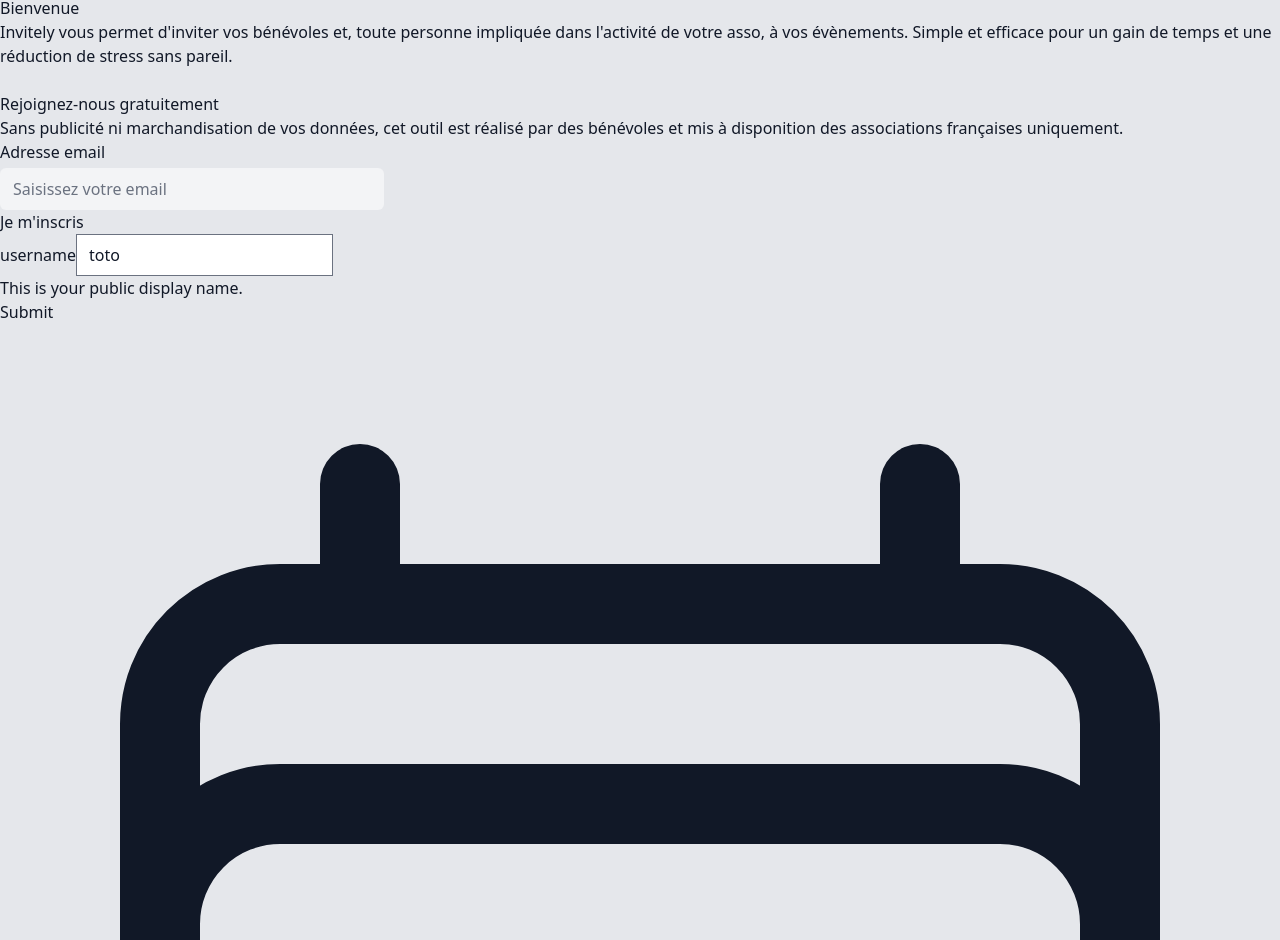
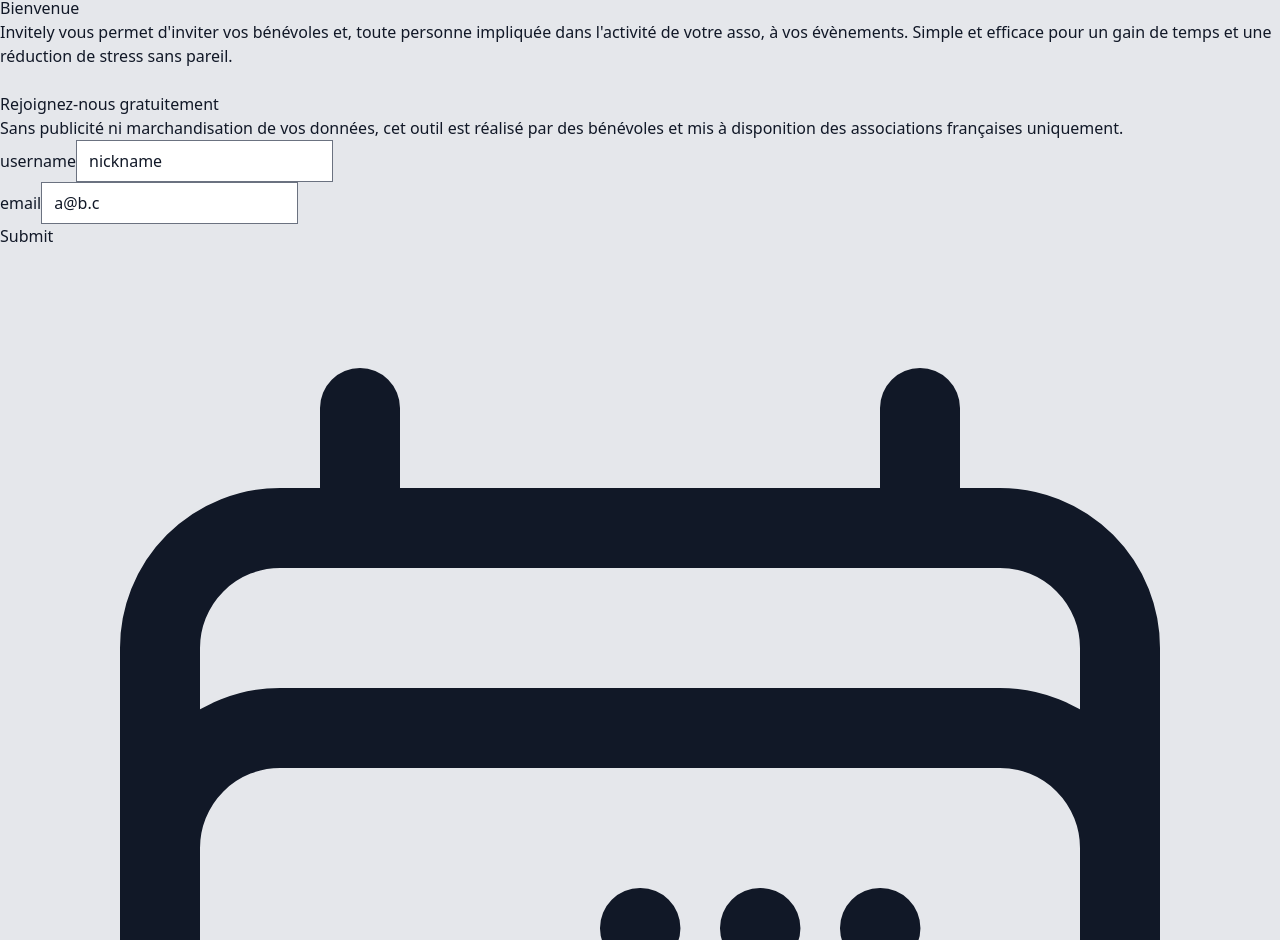
Before and after one commit to abeauvois/invitely, a React (Vite) app: page / in a window 1280 px wide. Shown: the part 1076-2016 px from the top of the page. Built offline with nearby package versions, Linux system fonts and the light colour scheme.

Commit message:
feat: use textinput in profileform

```diff
--- a/src/components/ui/input.tsx
+++ b/src/components/ui/input.tsx
@@ -3,7 +3,7 @@
 import { cn } from "@/lib/utils"
 
 export interface InputProps
-  extends React.InputHTMLAttributes<HTMLInputElement> {}
+  extends React.InputHTMLAttributes<HTMLInputElement> { }
 
 const Input = React.forwardRef<HTMLInputElement, InputProps>(
   ({ className, type, ...props }, ref) => {
@@ -11,7 +11,7 @@
       <input
         type={type}
         className={cn(
-          "flex h-10 w-full rounded-md border border-input bg-background px-3 py-2 text-sm ring-offset-background file:border-0 file:bg-transparent file:text-sm file:font-medium placeholder:text-muted-foreground focus-visible:outline-none focus-visible:ring-2 focus-visible:ring-ring focus-visible:ring-offset-2 disabled:cursor-not-allowed disabled:opacity-50",
+          "flex h-10 w-full rounded-md border border-input px-3 py-2 text-sm ring-offset-background file:border-0 file:bg-transparent file:text-sm file:font-medium placeholder:text-muted-foreground focus-visible:outline-none focus-visible:ring-2 focus-visible:ring-ring focus-visible:ring-offset-2 disabled:cursor-not-allowed disabled:opacity-50",
           className
         )}
         ref={ref}
--- a/src/modules/Home/Home.tsx
+++ b/src/modules/Home/Home.tsx
@@ -24,12 +24,8 @@
               <br />
               <h2 className="text-3xl font-bold tracking-tight text-white sm:text-4xl">Rejoignez-nous gratuitement</h2>
               <p className="mt-4 text-lg leading-8 text-invitely-light">Sans publicité ni marchandisation de vos données, cet outil est réalisé par des bénévoles et mis à disponition des associations françaises uniquement.</p>
-              <div className="mt-6 flex max-w-md gap-x-4">
-                <label htmlFor="email-address" className="sr-only">Adresse email</label>
-                <input id="email-address" name="email" type="email" required className="min-w-0 flex-auto rounded-md border-0 bg-white/2 px-3.5 py-2 text-white shadow-sm ring-1 ring-inset ring-white/10 placeholder-invitely focus:ring-2 focus:ring-inset focus:ring-invitely sm:text-sm sm:leading-6" placeholder="Saisissez votre email" />
-                <button type="submit" className="flex-none rounded-md bg-invitely-dark px-3.5 py-2.5 text-sm font-semibold text-white shadow-sm transition duration-500 ease-in-out hover:bg-invitely-dark/10 focus-visible:outline focus-visible:outline-2 focus-visible:outline-offset-2 focus-visible:outline-invitely">Je m'inscris</button>
-              </div>
-              <ProfileForm username="toto" />
+
+              <ProfileForm username="nickname" email="a@b.c" />
             </div>
             <dl className="grid grid-cols-1 gap-x-8 gap-y-10 sm:grid-cols-2 lg:pt-2">
               <div className="flex flex-col items-start">
--- a/src/shared/components/Form/ProfileForm.tsx
+++ b/src/shared/components/Form/ProfileForm.tsx
@@ -16,11 +16,12 @@
   }),
 });
 
-function ProfileForm({ username }) {
+function ProfileForm({ username, email }) {
   const form = useForm({
     resolver: zodResolver(formSchema),
     defaultValues: {
       username,
+      email
     },
   });
 
@@ -32,7 +33,8 @@
     <Form {...form}>
       <form onSubmit={form.handleSubmit(onSubmit)} className="space-y-8">
         <TextInput fieldName='username' control={form.control} />
-        <Button type="submit">Submit</Button>
+        <TextInput fieldName='email' control={form.control} />
+        <Button type="submit" variant='secondary'>Submit</Button>
       </form>
     </Form>
   );
--- a/src/shared/components/Form/TextInput.tsx
+++ b/src/shared/components/Form/TextInput.tsx
@@ -15,9 +15,10 @@
   control: UseFormReturn<any>['control'];
   fieldName: string;
   fieldValue?: string;
+  description?: string;
 }
 
-export function TextInput({ control, fieldName }: TextInputProps) {
+export function TextInput({ control, fieldName, description }: TextInputProps) {
 
   return (
     <FormField
@@ -29,9 +30,7 @@
           <FormControl>
             <Input {...field} />
           </FormControl>
-          <FormDescription>
-            This is your public display name.
-          </FormDescription>
+          <FormDescription>{description}</FormDescription>
           <FormMessage />
         </FormItem>
       )}
```
